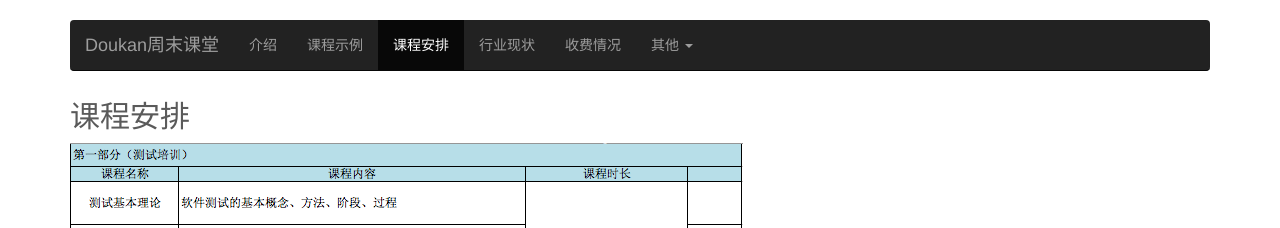
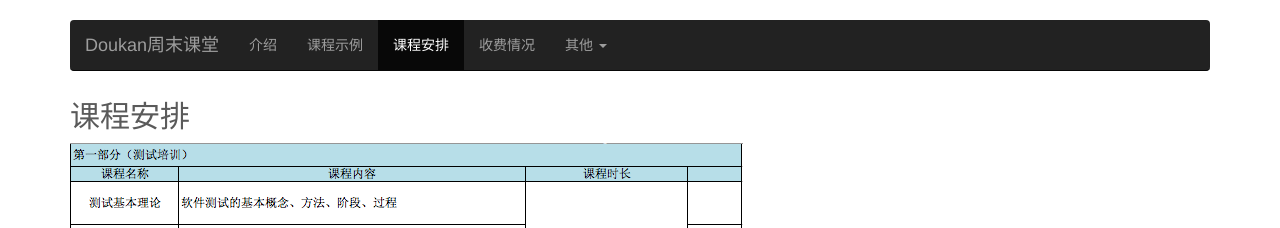
Before and after one commit to guming/myblog, a Jekyll site: the page intro.html, which Jekyll copies as it is, in a window 1280 px wide. Shown: the top 228 px of the page. Built offline with Jekyll 4.4.1, drawn with Linux system fonts in a browser that asks for light colours; nearby versions of some CDN libraries.

Commit message:
new page

```diff
--- a/fee.html
+++ b/fee.html
@@ -40,14 +40,14 @@
                 <span class="icon-bar"></span>
                 <span class="icon-bar"></span>
               </button>
-              <a class="navbar-brand" href="#">Doukan周末课堂</a>
+              <a class="navbar-brand" href="http://doukan.co">Doukan周末课堂</a>
             </div>
             <div class="navbar-collapse collapse">
               <ul class="nav navbar-nav">
                 <li><a href="home.html">介绍</a></li>
                 <li><a href="info.html">课程示例</a></li>
                 <li><a href="intro.html">课程安排</a></li>
-                <li><a href="testinfo.html">行业现状</a></li>
+
                 <li class="active"><a href="fee.html">收费情况</a></li>
 
                 <li class="dropdown">
--- a/info.html
+++ b/info.html
@@ -40,14 +40,14 @@
                 <span class="icon-bar"></span>
                 <span class="icon-bar"></span>
               </button>
-              <a class="navbar-brand" href="#">Doukan周末课堂</a>
+              <a class="navbar-brand" href="http://doukan.co">Doukan周末课堂</a>
             </div>
             <div class="navbar-collapse collapse">
               <ul class="nav navbar-nav">
                 <li><a href="home.html">介绍</a></li>
                 <li class="active"><a href="info.html">课程示例</a></li>
                 <li><a href="intro.html">课程安排</a></li>
-                <li><a href="testinfo.html">行业现状</a></li>
+
                 <li><a href="fee.html">收费情况</a></li>
 
                 <li class="dropdown">
--- a/intro.html
+++ b/intro.html
@@ -47,8 +47,7 @@
                 <li><a href="home.html">介绍</a></li>
                 <li><a href="info.html">课程示例</a></li>
                 <li class="active"><a href="intro.html">课程安排</a></li>
-                <li><a href="testinfo.html">行业现状</a></li>
-                <li><a href="fee.html">收费情况</a></li>
+                                <li><a href="fee.html">收费情况</a></li>
                 <li class="dropdown">
                   <a href="#" class="dropdown-toggle" data-toggle="dropdown">其他 <span class="caret"></span></a>
                   <ul class="dropdown-menu" role="menu">
--- a/testinfo.html
+++ b/testinfo.html
@@ -47,8 +47,7 @@
                 <li><a href="home.html">介绍</a></li>
                 <li><a href="info.html">课程示例</a></li>
                 <li><a href="intro.html">课程安排</a></li>
-                <li class="active"><a href="testinfo.html">行业现状</a></li>
-                <li><a href="fee.html">收费情况</a></li>
+                               <li><a href="fee.html">收费情况</a></li>
                 <li class="dropdown">
                   <a href="#" class="dropdown-toggle" data-toggle="dropdown">其他 <span class="caret"></span></a>
                   <ul class="dropdown-menu" role="menu">
```
